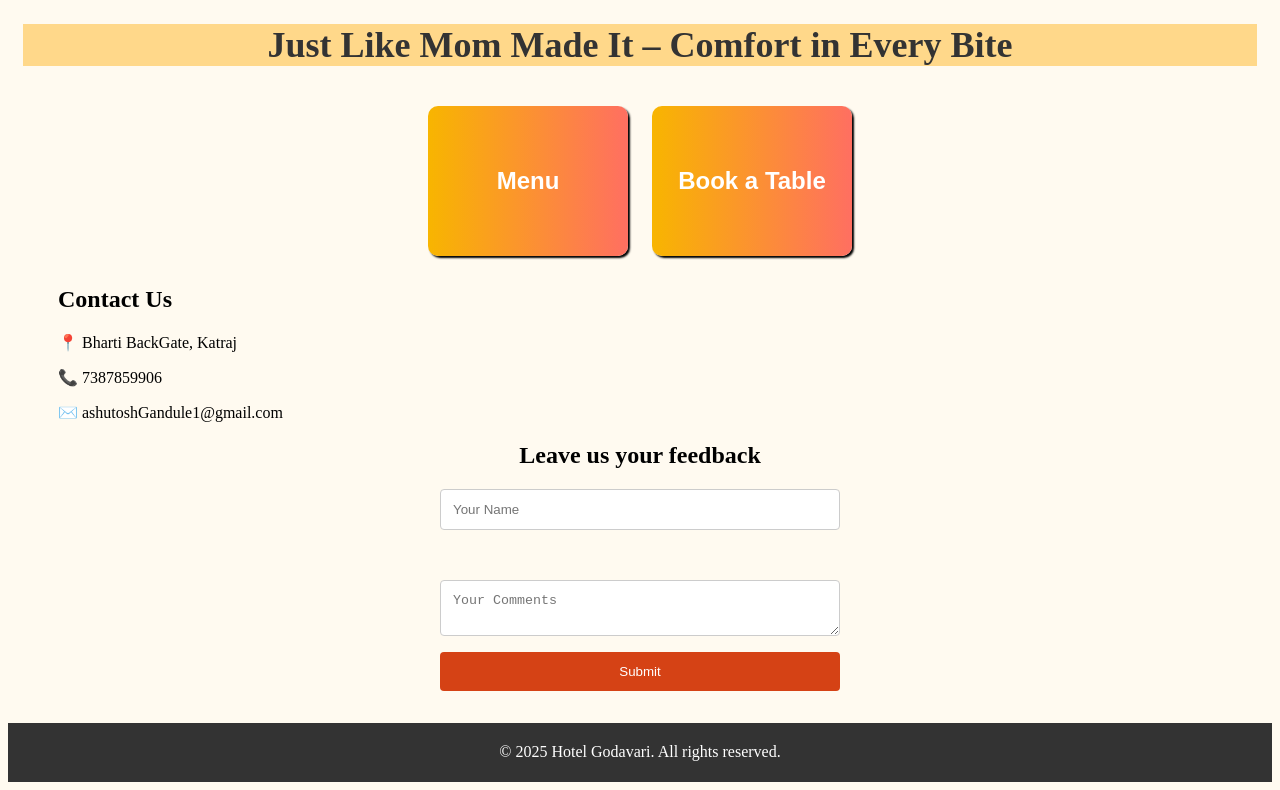
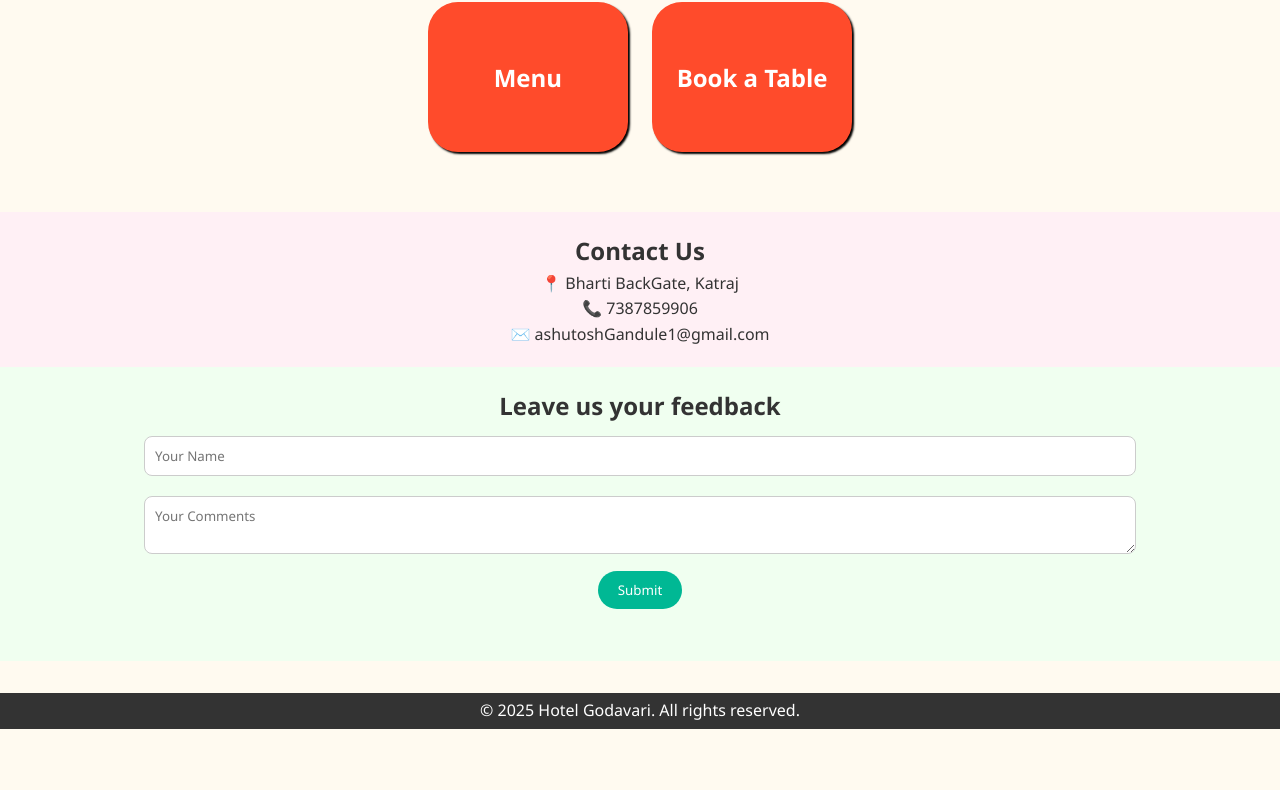
Before and after one commit to Ashutosh9906/JavaScript, a plain HTML site: page HackthonProject/index.html in a window 1280 px wide. Shown: the part 677-1467 px from the top of the page. After the commit the page ends 1406 px from the top, so only its background shows below. Drawn offline with Linux system fonts and the light colour scheme.

Commit message:
Made some changes in colors of index.html with some minor changes

```diff
--- a/HackthonProject/index.css
+++ b/HackthonProject/index.css
@@ -1,8 +1,16 @@
+*{
+    margin: 0;
+    padding: 0;
+    box-sizing: border-box;
+    font-family: 'Segoe UI', Tahoma, Geneva, Verdana, sans-serif;
+}
 body{
-    background: hsl(40, 100%, 97%);
+    background: #fffaf0;
+    color: #333;
+    line-height: 1.6;
 }
 .header{
-    background: linear-gradient(to right, #ff6f61, #f8b500);
+    background: linear-gradient(45deg, #ff416c, #ff4b2b);
     color: white;
     padding: 1rem 2rem;
     display: flex;
@@ -16,16 +24,22 @@ nav ul{
     gap: 1rem;
     cursor: pointer;
     text-decoration: none;
+    margin-top: 10px;
 }
 nav ul li{
     list-style: none;
     color: hsl(0, 0%, 100%);
     display: inline-block;
     margin: 0 15px;
-
+    transition: color 0.3s;
+}
+nav ul li:hover{
+    color: #ffeb3b;
 }
 #hero{
-    background: hsl(40, 100%, 77%);
+    font-size: 2rem;
+    font-weight: bold;
+    text-shadow: 2px 2px 20px #ff4b2b;
 }
 .hero{
     text-align: center;
@@ -33,6 +47,7 @@ nav ul li{
     margin: 15px;
     font-size: 1.5rem;
     font-weight: bold;
+    color: #ff416c;
 }
 #Image{
     width: 50%;
@@ -46,14 +61,16 @@ nav ul li{
     width: 200px;
     height: 150px;
     text-align: center;
-    padding: 10px 20px;
+    padding: 12px 24px;
     margin: 10px;
     border: none;
-    border-radius: 10px;
-    background-color: #ff8000;
+    border-radius: 30px;
+    background-color: #ff4b2b;
     color: hsl(0, 0%, 100%);
     box-shadow: 2px 2px 2px black;
-    background: linear-gradient(to left, #ff6f61, #f8b500);
+    cursor: pointer;
+    transition: background 0.3s ease-in-out;
+    /* background: linear-gradient(to left, #ff6f61, #f8b500); */
 }
 #myBtn{
     text-align: center;
@@ -61,16 +78,23 @@ nav ul li{
 .btn:hover{
     transform: scale(1.05);
     transition: 0.8s;
-    box-shadow: 4px 4px 10px hsl(0, 0%, 0%);
+    box-shadow: 4px 4px 10px #ffeb3b;
+    background-color: #ff416c;
 }
-#contact{
-    margin-left: 50px;
+.contact{
+    margin-top: 50px;
+    background-color: #fff0f5;
+    padding: 20px;
+    text-align: center;
     font-size: 1rem;
 }
 #Feedback{
     text-align: center;
+    background-color: #f0fff0;
+    padding: 20px;
 }
-#feedbackForm{
+
+/* #feedbackForm{
     display: flex;
     flex-direction: column;
     gap: 1rem;
@@ -81,17 +105,24 @@ input, textarea{
     padding: 0.75rem;
     border: 1px solid #ccc;
     border-radius: 4px;
-}
+} */
+ #feedbackForm input, #feedbackForm textarea{
+    width: 80%;
+    padding: 10px;
+    margin: 10px 0;
+    border-radius: 8px;
+    border: 1px solid #ccc;
+ }
 #Submit{
-    padding: 0.75rem;
-    background-color: hsl(14, 82%, 46%);
+    padding: 10px 20px;
+    background-color: #00b894;
     color: white;
     border: none;
-    border-radius: 4px;
+    border-radius: 30px;
     cursor: pointer;
 }
 #Submit:hover{
-    background-color: hsl(14, 88%, 40%);
+    background-color: #019875;
 }
 #Submit:active{
     background-color: hsl(14, 82%, 56%);
@@ -114,3 +145,8 @@ footer{
     text-align: left;
     font-size: 1rem;
 }
+@media screen and (max-width: 768px){
+    .header nav ul {
+        flex-direction: column;
+    }
+}
--- a/HackthonProject/index.html
+++ b/HackthonProject/index.html
@@ -41,7 +41,7 @@
         <h2>Leave us your feedback</h2>
         <form id="feedbackForm">
             <input type="text" id="feedbackName" placeholder="Your Name" required><br>
-            <textarea placeholder="Your Comments" id="feedbackText"></textarea>
+            <textarea placeholder="Your Comments" id="feedbackText"></textarea><br>
             <button type="submit" id="Submit">Submit</button>
         </form>
         <div id="feedbackDisplay"></div>
```
